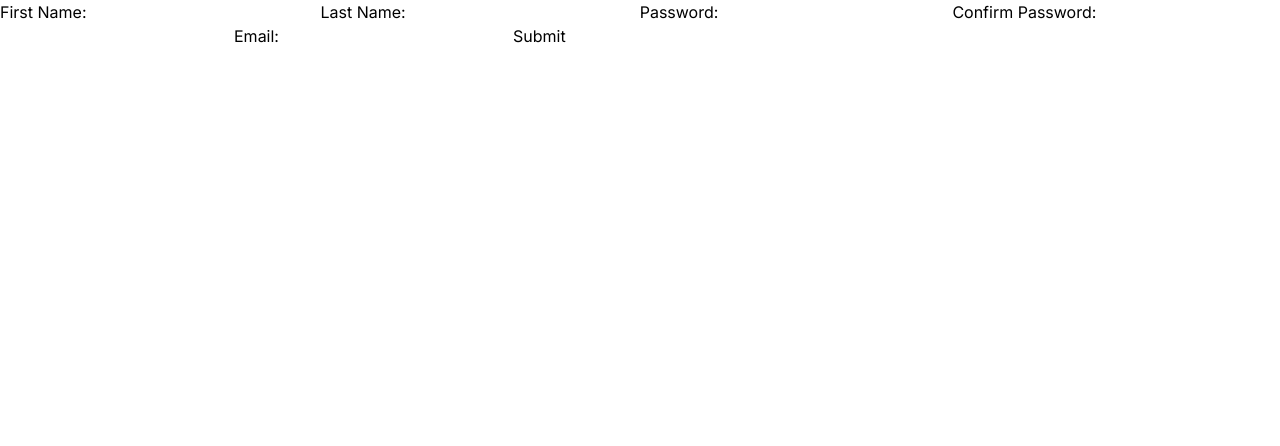
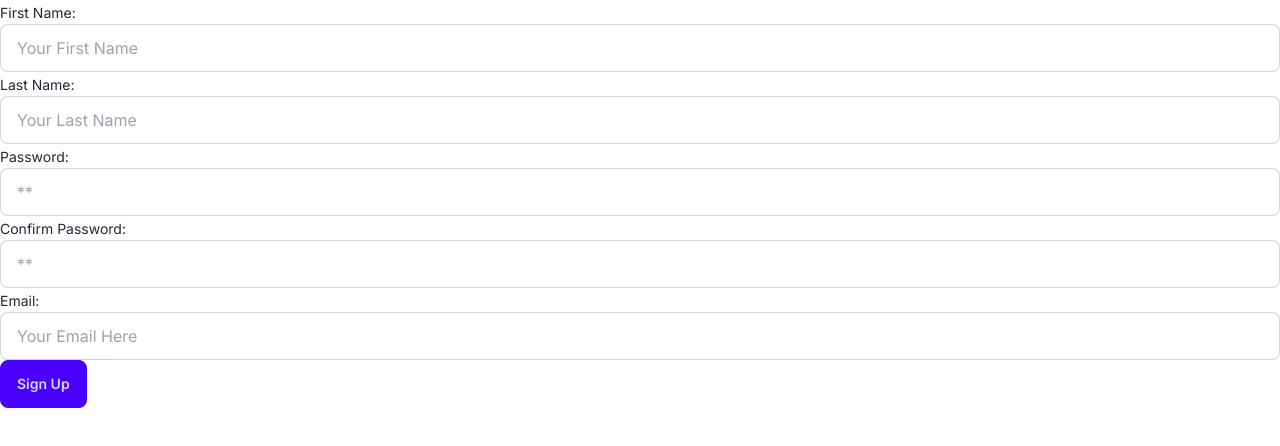
Before and after one commit to Parselinho/handy, a Next.js app: page /auth/sign-up in a window 1280 px wide. Shown: the top 446 px of the page. Built offline with nearby package versions, Linux system fonts and the light colour scheme.

Commit message:
error not working

```diff
--- a/package.json
+++ b/package.json
@@ -21,11 +21,13 @@
     "xss": "^1.0.15"
   },
   "devDependencies": {
+    "@types/bcryptjs": "^2.4.6",
     "@types/debug": "^4.1.12",
     "@types/node": "^20",
     "@types/react": "^18",
     "@types/react-dom": "^18",
     "autoprefixer": "^10.0.1",
+    "daisyui": "^4.10.1",
     "eslint": "^8",
     "eslint-config-next": "14.1.4",
     "postcss": "^8",
--- /dev/null
+++ b/src/app/(components)/forms/FormInput.tsx
@@ -0,0 +1,16 @@
+const FormInput = ({ label, name, type, placeholder }) => {
+  return (
+    <div className="form-control">
+      <label htmlFor={name}>
+        <span className="label-text capitalize">{label}</span>
+      </label>
+      <input
+        type={type}
+        name={name}
+        placeholder={placeholder}
+        className="input input-bordered"
+      />
+    </div>
+  );
+};
+export default FormInput;
--- /dev/null
+++ b/src/app/(components)/forms/SubmitBtn.jsx
@@ -0,0 +1,17 @@
+"use client";
+
+import { useFormStatus } from "react-dom";
+import { getDebugger } from "@/app/lib/debugger";
+
+const debug = getDebugger("submitBtn-comp");
+
+const SubmitBtn = ({ text }) => {
+  const { pending } = useFormStatus();
+
+  return (
+    <button type="submit" className="btn btn-primary" disabled={pending}>
+      {pending ? "Submitting..." : text}
+    </button>
+  );
+};
+export default SubmitBtn;
--- a/src/app/(models)/User.ts
+++ b/src/app/(models)/User.ts
@@ -1,5 +1,5 @@
 import mongoose from "mongoose";
-// import bcrypt from "bcryptjs";
+import bcrypt from "bcryptjs";
 import Joi from "joi";
 const { Schema } = mongoose;
 
@@ -20,6 +20,18 @@ const UserSchema = new Schema<IUser>({
   },
 });
 
+// hash password only when user creation or when updating password
+UserSchema.pre("save", async function () {
+  if (!this.isModified("password")) return;
+  this.password = await bcrypt.hash(this.password, 10);
+});
+
+// compare password
+UserSchema.methods.comparePassword = async function (inputPassword: string) {
+  const isMatch = await bcrypt.compare(inputPassword, this.password);
+  return isMatch;
+};
+
 export const User =
   mongoose.models.User || mongoose.model<IUser>("User", UserSchema);
 
--- /dev/null
+++ b/src/app/api/auth/login/page.tsx
@@ -0,0 +1,4 @@
+const page = () => {
+  return <div>page</div>;
+};
+export default page;
--- a/src/app/auth/sign-up/page.tsx
+++ b/src/app/auth/sign-up/page.tsx
@@ -1,29 +1,46 @@
 "use client";
 import { getDebugger } from "@/app/lib/debugger";
 import { saveUserAction } from "@/app/lib/actions";
-import { customFetch } from "@/app/lib/customFetch";
+import FormInput from "../../(components)/forms/FormInput";
+import SubmitBtn from "../../(components)/forms/SubmitBtn";
 
 const debug = getDebugger("sign-up-form");
 
 const Page = () => {
-  //   const onSubmit = async (e: any) => {
-  //     e.preventDefault();
-  //   };
-
   return (
     <main>
       <form action={saveUserAction}>
-        <label htmlFor="firstName">First Name:</label>
-        <input type="text" name="firstName" id="firstName" />
-        <label htmlFor="lastName">Last Name:</label>
-        <input type="text" name="lastName" id="lastName" />
-        <label htmlFor="password">Password:</label>
-        <input type="password" name="password" id="password" />
-        <label htmlFor="confirmPassword">Confirm Password:</label>
-        <input type="password" name="confirmPassword" id="confirmPassword" />
-        <label htmlFor="email">Email:</label>
-        <input type="email" name="email" id="email" />
-        <button type="submit">Submit</button>
+        <FormInput
+          name="firstName"
+          label="First Name:"
+          type="text"
+          placeholder="Your First Name"
+        />
+        <FormInput
+          name="lastName"
+          label="Last Name:"
+          type="text"
+          placeholder="Your Last Name"
+        />
+        <FormInput
+          name="password"
+          label="Password:"
+          type="password"
+          placeholder="**"
+        />
+        <FormInput
+          name="confirmPassword"
+          label="Confirm Password:"
+          type="password"
+          placeholder="**"
+        />
+        <FormInput
+          name="email"
+          label="Email:"
+          type="email"
+          placeholder="Your Email Here"
+        />
+        <SubmitBtn text="Sign Up" />
       </form>
     </main>
   );
--- a/src/app/error.tsx
+++ b/src/app/error.tsx
@@ -1,11 +1,30 @@
-"use client";
+"use client"; // Error components must be Client Components
 
-const error = ({ error }: { error: any }) => {
+import { useEffect } from "react";
+
+export default function Error({
+  error,
+  reset,
+}: {
+  error: Error & { digest?: string };
+  reset: () => void;
+}) {
+  useEffect(() => {
+    // Log the error to an error reporting service
+    console.error(error);
+  }, [error]);
+
   return (
-    <main>
-      <h1>Something Wrong...</h1>
-      <p>{error}</p>
-    </main>
+    <div>
+      <h2>Something went wrong!</h2>
+      <button
+        onClick={
+          // Attempt to recover by trying to re-render the segment
+          () => reset()
+        }
+      >
+        Try again
+      </button>
+    </div>
   );
-};
-export default error;
+}
--- a/src/app/lib/actions.ts
+++ b/src/app/lib/actions.ts
@@ -1,10 +1,10 @@
 "use server";
+import { redirect } from "next/navigation";
 import { customFetch } from "./customFetch";
 import { getDebugger } from "./debugger";
 const debug = getDebugger("actions");
 
 export const saveUserAction = async (formData: FormData) => {
-  debug(formData);
   const user = {
     firstName: formData.get("firstName") as string,
     lastName: formData.get("lastName") as string,
@@ -13,8 +13,8 @@ export const saveUserAction = async (formData: FormData) => {
     email: formData.get("email") as string,
   };
   try {
-    await customFetch.post("/api/test", user);
+    await customFetch.post("/api/auth/sign-up", user);
   } catch (error) {
-    console.log(error);
+    console.error(error);
   }
 };
--- a/src/app/lib/mongoose.ts
+++ b/src/app/lib/mongoose.ts
@@ -4,7 +4,11 @@ import { getDebugger } from "./debugger";
 const debug = getDebugger("db");
 // const debug = require("debug")("app:db");
 
-export async function connectDB(url: string): Promise<void> {
+export async function connectDB(url: string | undefined): Promise<void> {
+  if (!url) {
+    debug("Database connection URL is undefined");
+    throw new Error("Database connection URL is not provided.");
+  }
   try {
     await mongoose.connect(url);
     debug("Database connected");
--- a/tailwind.config.ts
+++ b/tailwind.config.ts
@@ -15,6 +15,6 @@ const config: Config = {
       },
     },
   },
-  plugins: [],
+  plugins: [require("daisyui")],
 };
 export default config;
```
Also changed, not shown: src/app/(components)/FormInput.tsx (deleted, +0 -31 lines), src/app/api/auth/sign-up/route.ts (renamed from src/app/api/test/route.ts, +4 -12 lines), 1 other file (tests, documents, lock files or other folders).
